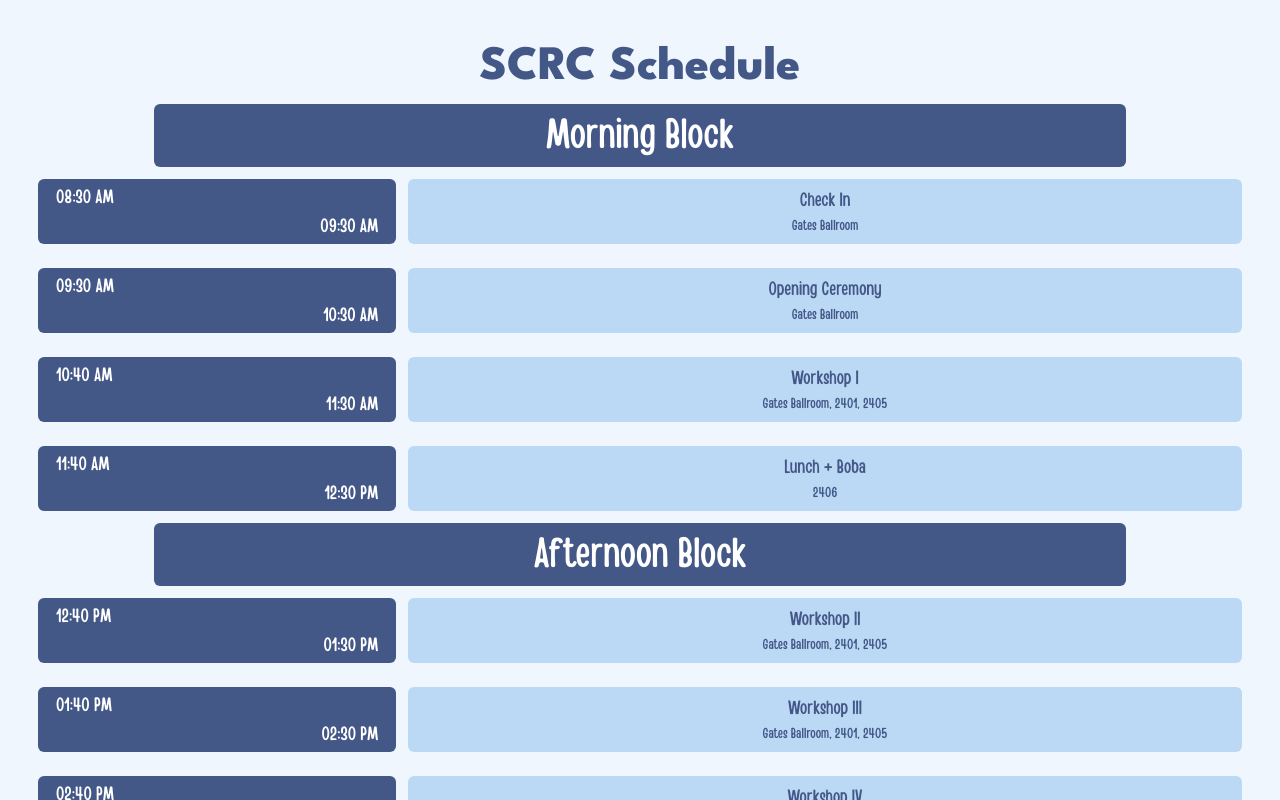
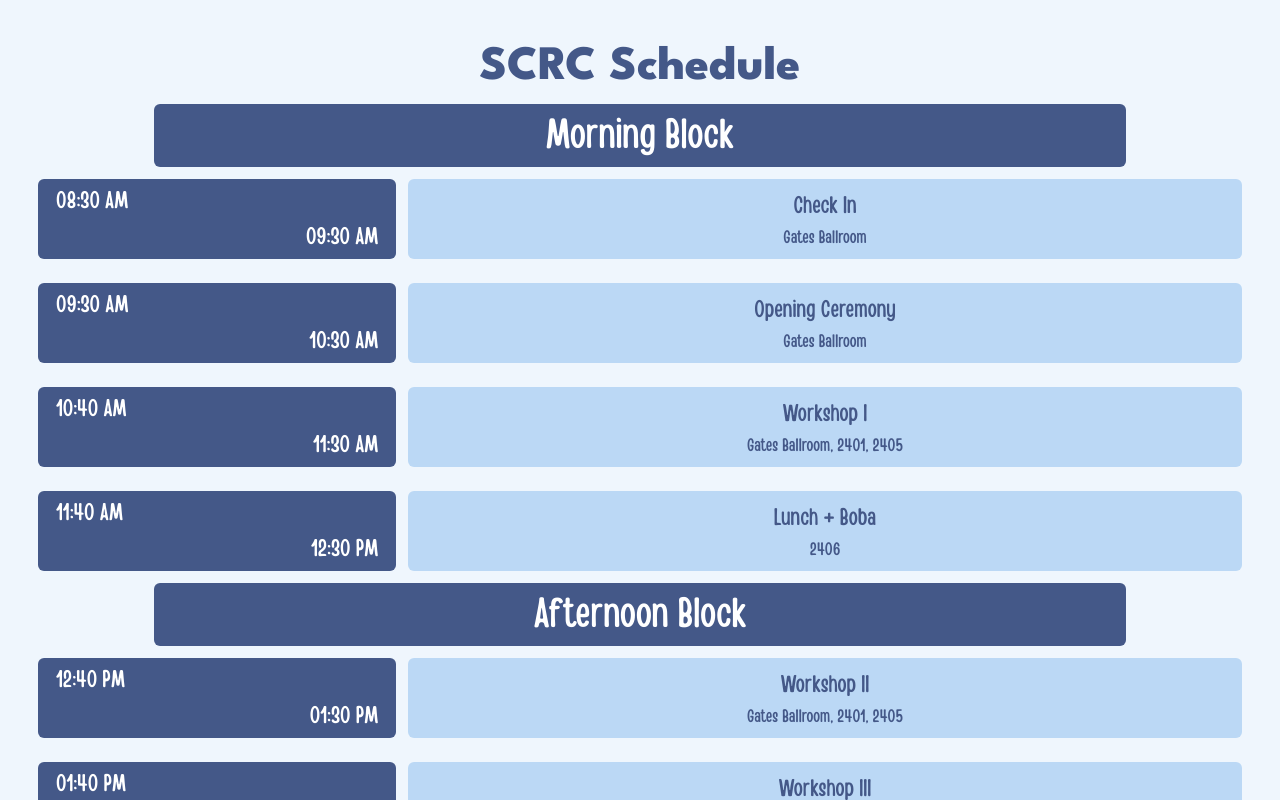
Before and after one commit to victoriaemily/SASE-SCRC, a Next.js app: page /guide in a window 1280 px wide. Both pictures are taken after a click on the button "Schedule". Shown: the top 800 px of the page. Built offline with nearby package versions, Linux system fonts and the light colour scheme.

Commit message:
Added event descriptions

```diff
--- a/src/assets/events.js
+++ b/src/assets/events.js
@@ -10,6 +10,8 @@ const morningEvents = [
 		name: "Check In",
 		id: "check-in",
 		location: "Gates Ballroom",
+		description:
+			"Check in is available outside the Gates Ballroom starting at 8:30 AM until 9:30 AM.",
 		start_time: new Date("2024-03-02T08:30:00"),
 		end_time: new Date("2024-03-02T09:30:00"),
 		status: "On Time",
@@ -20,6 +22,8 @@ const morningEvents = [
 		name: "Opening Ceremony",
 		id: "opening-ceremony",
 		location: "Gates Ballroom",
+		description:
+			"The opening ceremony will be held at the Gates Ballroom. The event starts at 9:30 AM and runs until 10:30 AM.\nTo welcome you all to SCRC 2024, we have two keynote speakers, Darryl Gaines of NASA and Yash Gidh of Shell, taking the stage. You can find more information about the speakers in our magazine.\nIt is with our best wishes that we will embark on this flight together through the day!",
 		start_time: new Date("2024-03-02T09:30:00"),
 		end_time: new Date("2024-03-02T10:30:00"),
 		status: "On Time",
@@ -41,17 +45,23 @@ const morningEvents = [
 		option1: {
 			name: "TI Workshop",
 			location: "Gates Ballroom",
+			description: "Join Texas Instruments for their workshop!",
 		},
 		option2: {
 			name: "ACCMA Workshop",
-			location: "2401",
+			location: "Room 2401",
+			description:
+				"Join Army Civilian Career Management Activity for their workshop!",
 		},
 		option3: {
 			name: "Graduate Student Panel",
-			location: "2405",
+			location: "Room 2405",
+			description:
+				"Come talk with TAMU graduate students for their experiences on post undergraduate life!",
 		},
 		id: "workshop-1",
 		location: "Gates Ballroom, 2401, 2405",
+		description: "The first block of workshops run from 10:40 AM to 11:30 AM.",
 		start_time: new Date("2024-03-02T10:40:00"),
 		end_time: new Date("2024-03-02T11:30:00"),
 		status: "On Time",
@@ -72,6 +82,8 @@ const morningEvents = [
 		name: "Lunch + Boba",
 		id: "lunch-break",
 		location: "2406",
+		description:
+			"Lunch will be served in room 2406 where you can enjoy catered food and boba while chatting with all other attendees!",
 		start_time: new Date("2024-03-02T11:40:00"),
 		end_time: new Date("2024-03-02T12:30:00"),
 		status: "On Time",
@@ -85,18 +97,24 @@ const afternoonEvents = [
 		name: "Workshop II",
 		option1: {
 			name: "Shell Workshop",
-			location: "2401",
+			location: "Room 2401",
+			description: "Join Shell for their workshop!",
 		},
 		option2: {
 			name: "Networking 101",
-			location: "2405",
+			location: "Room 2405",
+			description:
+				"Learn about the importance of first impressions and strategies for meeting new people!",
 		},
 		option3: {
 			name: "Dance",
 			location: "Gates Ballroom",
+			description:
+				"Come have a break from the professional setting and learn a dance with us! ^_^",
 		},
 		id: "workshop-2",
 		location: "Gates Ballroom, 2401, 2405",
+		description: "The second block of workshops run from 12:40 PM to 1:30 PM.",
 		start_time: new Date("2024-03-02T12:40:00"),
 		end_time: new Date("2024-03-02T13:30:00"),
 		status: "On Time",
@@ -118,17 +136,23 @@ const afternoonEvents = [
 		option1: {
 			name: "GE Workshop",
 			location: "Gates Ballroom",
+			description: "Join GE Vernova for their workshop!",
 		},
 		option2: {
 			name: "Women in STEM Mixer",
-			location: "2405",
+			location: "Room 2405",
+			description:
+				"Learn more about the importance of women in STEM while meeting others with similar goals!",
 		},
 		option3: {
 			name: "Speed Networking",
-			location: "2401",
+			location: "Room 2401",
+			description:
+				"Come meet new people with unique stories in our professional rendition of speed dating!",
 		},
 		id: "workshop-3",
 		location: "Gates Ballroom, 2401, 2405",
+		description: "The third block of workshops run from 1:40 PM to 2:30 PM.",
 		start_time: new Date("2024-03-02T13:40:00"),
 		end_time: new Date("2024-03-02T14:30:00"),
 		status: "On Time",
@@ -150,17 +174,23 @@ const afternoonEvents = [
 		option1: {
 			name: "NASA Workshop",
 			location: "Gates Ballroom",
+			description: "Join NASA for their workshop!",
 		},
 		option2: {
 			name: "Life After College",
-			location: "2405",
+			location: "Room 2405",
+			description:
+				"Join SASE alumni to find out more about what their lives are like after graduation!",
 		},
 		option3: {
 			name: "Origami",
-			location: "1400",
+			location: "Room 1400",
+			description:
+				"Wind down and let your creativity spill out a little with some arts and crafts!",
 		},
 		id: "workshop-4",
 		location: "Gates Ballroom, 1400, 2405",
+		description: "The fourth block of workshops run from 2:40 PM to 3:30 PM.",
 		start_time: new Date("2024-03-02T14:40:00"),
 		end_time: new Date("2024-03-02T15:30:00"),
 		status: "On Time",
@@ -181,6 +211,8 @@ const afternoonEvents = [
 		name: "Closing Ceremony",
 		id: "closing-ceremony",
 		location: "2400",
+		description:
+			"The closing ceremony will be held in room 2400. The event starts at 3:40 PM and runs until 4:20 PM.\nCome gather together as we thank everyone for allowing such a successful event to be possible.\nWe will provide you with reminders and any important and final remarks before we end off our journey.",
 		start_time: new Date("2024-03-02T15:40:00"),
 		end_time: new Date("2024-03-02T16:20:00"),
 		status: "On Time",
@@ -201,6 +233,8 @@ const afternoonEvents = [
 		name: "Career Fair",
 		id: "career-fair",
 		location: "Stark Galleries",
+		description:
+			"In the Stark Galleries, we will be holding a career fair in which everyone will have the unique opportunity to speak directly with company representatives of our sponsors and attendees.",
 		start_time: new Date("2024-03-02T16:30:00"),
 		end_time: new Date("2024-03-02T19:30:00"),
 		status: "On Time",
--- a/src/components/guide_pages/EventCard.jsx
+++ b/src/components/guide_pages/EventCard.jsx
@@ -1,6 +1,8 @@
-import React from "react";
+import { React, useState } from "react";
 
-export default function EventCard({ event, eventSelect, isEmpty }) {
+export default function EventCard({ event, eventSelect }) {
+	const [showEvent, setShowEvent] = useState(false);
+
 	const start_minutes = event.start_time.getMinutes();
 	const start_hours = event.start_time.getHours();
 	const start_AMPM = start_hours >= 12 ? "PM" : "AM";
@@ -17,6 +19,17 @@ export default function EventCard({ event, eventSelect, isEmpty }) {
 		end_minutes
 	).padStart(2, "0")} ${end_AMPM}`;
 
+	const currentTime = new Date();
+	const isCurrentEvent =
+		currentTime >= event.start_time && currentTime <= event.end_time;
+
+	const description = event.description.split("\n");
+	let workshopInfo = [];
+	if (event.isWorkshop) {
+		workshopInfo.push(event.option1);
+		workshopInfo.push(event.option2);
+		workshopInfo.push(event.option3);
+	}
 	return (
 		<div className="event-card">
 			<div className="event-time flex-column">
@@ -24,10 +37,25 @@ export default function EventCard({ event, eventSelect, isEmpty }) {
 				<h3 className="event-time-end">{`${endTime}`}</h3>
 			</div>
 			<div className="event-label flex-column">
-				<button onClick={eventSelect}>
-					<h3>{event.name}</h3>
+				<button onClick={(e) => eventSelect(e, showEvent, setShowEvent)}>
+					<h3>{isCurrentEvent ? `>>> ${event.name} <<<` : event.name}</h3>
 					<h4>{event.location}</h4>
 				</button>
+				<div className="event-description hide-overlay">
+					{description.map((paragraph, idx) => (
+						<p key={idx}>{paragraph}</p>
+					))}
+					{workshopInfo.map((workshop, idx) => {
+						return (
+							<div key={idx} className="workshop-description">
+								<h5>
+									{workshop.name} [{workshop.location}]
+								</h5>
+								<p>{workshop.description}</p>
+							</div>
+						);
+					})}
+				</div>
 			</div>
 		</div>
 	);
--- a/src/components/guide_pages/Schedule.jsx
+++ b/src/components/guide_pages/Schedule.jsx
@@ -1,25 +1,33 @@
-import { React, useState } from "react";
+import React from "react";
 import EventCard from "./EventCard";
 import { afternoonEvents, morningEvents } from "@/assets/events";
 
 export default function Schedule({ isOpen, setIsOpen }) {
-	const [isEmpty, setIsEmpty] = useState(false);
-
-	const eventSelect = (e) => {
+	const eventSelect = (e, showEvent, setShowEvent) => {
 		const contentElement = e.currentTarget.parentNode;
 		const timeElement = contentElement.parentNode.querySelector(".event-time");
-		if (isEmpty) {
+		if (showEvent) {
 			contentElement.classList.add("collapse-event-content");
 			contentElement.classList.remove("expand-event-content");
+			setShowEvent(false);
 			setTimeout(() => {
-				timeElement.classList.remove("hide-overlay");
-			}, 500);
-			setIsEmpty(false);
+				contentElement
+					.querySelector(".event-description")
+					.classList.add("hide-overlay");
+				setTimeout(() => {
+					timeElement.classList.remove("hide-overlay");
+				}, 600);
+			}, 200);
 		} else {
-			setIsEmpty(true);
 			timeElement.classList.add("hide-overlay");
 			contentElement.classList.add("expand-event-content");
 			contentElement.classList.remove("collapse-event-content");
+			setShowEvent(true);
+			setTimeout(() => {
+				contentElement
+					.querySelector(".event-description")
+					.classList.remove("hide-overlay");
+			}, 500);
 		}
 	};
 	return (
@@ -32,12 +40,7 @@ export default function Schedule({ isOpen, setIsOpen }) {
 				{morningEvents.map((event, idx) => {
 					if (!event.isTransition) {
 						return (
-							<EventCard
-								key={idx}
-								event={event}
-								eventSelect={eventSelect}
-								isEmpty={isEmpty}
-							/>
+							<EventCard key={idx} event={event} eventSelect={eventSelect} />
 						);
 					}
 				})}
@@ -47,12 +50,7 @@ export default function Schedule({ isOpen, setIsOpen }) {
 				{afternoonEvents.map((event, idx) => {
 					if (!event.isTransition) {
 						return (
-							<EventCard
-								key={idx}
-								event={event}
-								eventSelect={eventSelect}
-								isEmpty={isEmpty}
-							/>
+							<EventCard key={idx} event={event} eventSelect={eventSelect} />
 						);
 					}
 				})}
--- a/src/styles/guide.css
+++ b/src/styles/guide.css
@@ -98,14 +98,26 @@
 
 .event-card h3 {
   text-align: center;
-  font-size: 1.6rem;
-  font-family: "Handy Casual";
+  font-size: 2rem;
+  font-family: "Handy Casual", "Alata";
 }
 
 .event-card h4 {
   text-align: center;
-  font-size: 1.2rem;
-  font-family: "Handy Casual";
+  font-size: 1.5rem;
+  font-family: "Handy Casual", "Alata";
+}
+
+.event-card h5 {
+  text-align: left;
+  font-size: 1.3rem;
+  font-family: "Alata", "Montserrat";
+}
+
+.event-card p {
+  font-size: 1.25em;
+  font-family: "Montserrat", "Alata";
+  margin-block-end: 1rem;
 }
 
 .event-card > div {
@@ -113,7 +125,7 @@
   border-radius: 0.5rem;
   margin-block: 1rem;
   margin-inline: 0.5rem;
-  height: 65px;
+  height: 80px;
 }
 
 .flex-column {
@@ -150,7 +162,7 @@
   top: 0;
   border-radius: 0.5rem;
   width: 100%;
-  height: 65px;
+  height: 80px;
   background-color: transparent;
 }
 
@@ -164,6 +176,17 @@
   color: rgb(var(--blue5));
 }
 
+.event-card .event-label .event-description {
+  margin-block-start: 80px;
+  width: 100%;
+  height: 100%;
+  padding: 1rem;
+}
+
+.event-card .event-label .event-description .workshop-description {
+  width: 100%;
+}
+
 .hide-text {
   opacity: 0;
   transition: opacity 0.5s ease;
@@ -175,16 +198,20 @@
 }
 
 .expand-event-content {
-  animation: expandEventContent 0.5s ease forwards;
+  animation: expandEventContent 0.8s ease forwards;
 }
 
 .collapse-event-content {
-  animation: collapseEventContent 0.5s ease;
+  animation: collapseEventContent 0.8s ease;
 }
 
 @keyframes expandEventContent {
   0% {
-    height: 65px;
+    height: 80px;
+  }
+  50% {
+    width: 100%;
+    height: 80px;
   }
   100% {
     width: 100%;
@@ -197,9 +224,13 @@
     width: 100%;
     height: 400px;
   }
+  50% {
+    width: 100%;
+    height: 80px;
+  }
   100% {
     width: 65%;
-    height: 65px;
+    height: 80px;
   }
 }
 
```
